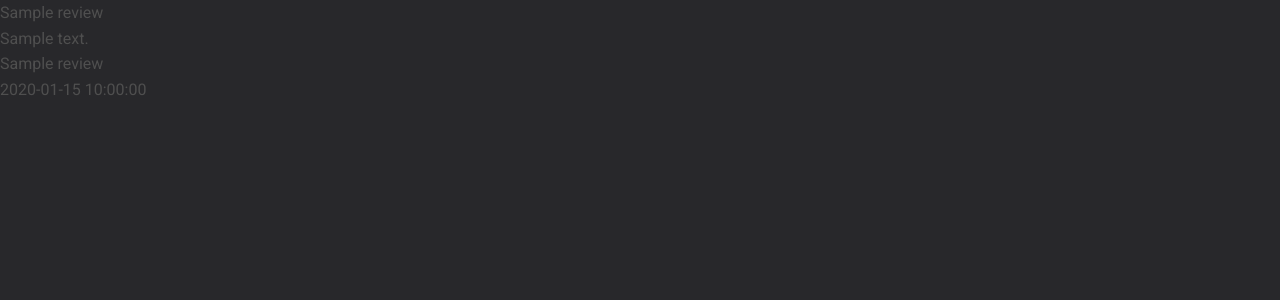
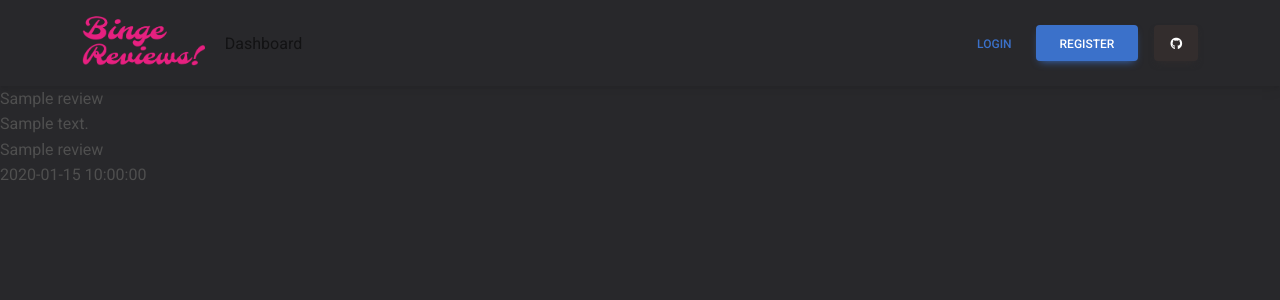
Before and after one commit to Code-Institute-Submissions/GethinDavies1990-CI_MS3_DTR, a Flask app: page / in a window 1280 px wide. Shown: the top 300 px of the page. Run offline with Flask 2, Linux system fonts and the light colour scheme; a database or web service that is not in the repository returns one stand-in record (values such as "Sample title"); some libraries are stand-ins or nearby versions.

Commit message:
style@ navbar background color

```diff
--- a/static/css/style.css
+++ b/static/css/style.css
@@ -1,3 +1,13 @@
 body {
     background-color: #28282B;
 }
+
+.logo {
+    height: 60px;
+    margin-top: -1px;
+}
+
+/* navbar */
+.navbar {
+    background-color: #28282B !important;
+}
--- a/templates/base.html
+++ b/templates/base.html
@@ -16,6 +16,63 @@
     <title>Binge Reviews</title>
   </head>
   <body>
+<header>
+<!-- Navbar -->
+<nav class="navbar navbar-expand-lg navbar-light bg-light">
+  <!-- Container wrapper -->
+  <div class="container">
+    <!-- Navbar brand -->
+    <a class="navbar-brand me-2" href="#">
+      <img class="logo"
+        src="{{ url_for('static', filename='images/logo.png')}}" alt="Binge Reviews Logo" loading="lazy"/>
+    </a>
+
+    <!-- Toggle button -->
+    <button
+      class="navbar-toggler"
+      type="button"
+      data-mdb-toggle="collapse"
+      data-mdb-target="#navbarButtonsExample"
+      aria-controls="navbarButtonsExample"
+      aria-expanded="false"
+      aria-label="Toggle navigation"
+    >
+      <i class="fas fa-bars"></i>
+    </button>
+
+    <!-- Collapsible wrapper -->
+    <div class="collapse navbar-collapse" id="navbarButtonsExample">
+      <!-- Left links -->
+      <ul class="navbar-nav me-auto mb-2 mb-lg-0">
+        <li class="nav-item">
+          <a class="nav-link" href="#">Dashboard</a>
+        </li>
+      </ul>
+      <!-- Left links -->
+
+      <div class="d-flex align-items-center">
+        <button type="button" class="btn btn-link px-3 me-2">
+          Login
+        </button>
+        <button type="button" class="btn btn-primary me-3">
+          Register
+        </button>
+        <a
+          class="btn btn-dark px-3"
+          href="https://github.com/mdbootstrap/mdb-ui-kit"
+          role="button"
+          ><i class="fab fa-github"></i
+        ></a>
+      </div>
+    </div>
+    <!-- Collapsible wrapper -->
+  </div>
+  <!-- Container wrapper -->
+</nav>
+<!-- Navbar -->
+
+</header>
+
     {% block content %}
 
     {% endblock %}
```
Also changed, not shown: static/images/logo.png (added).
